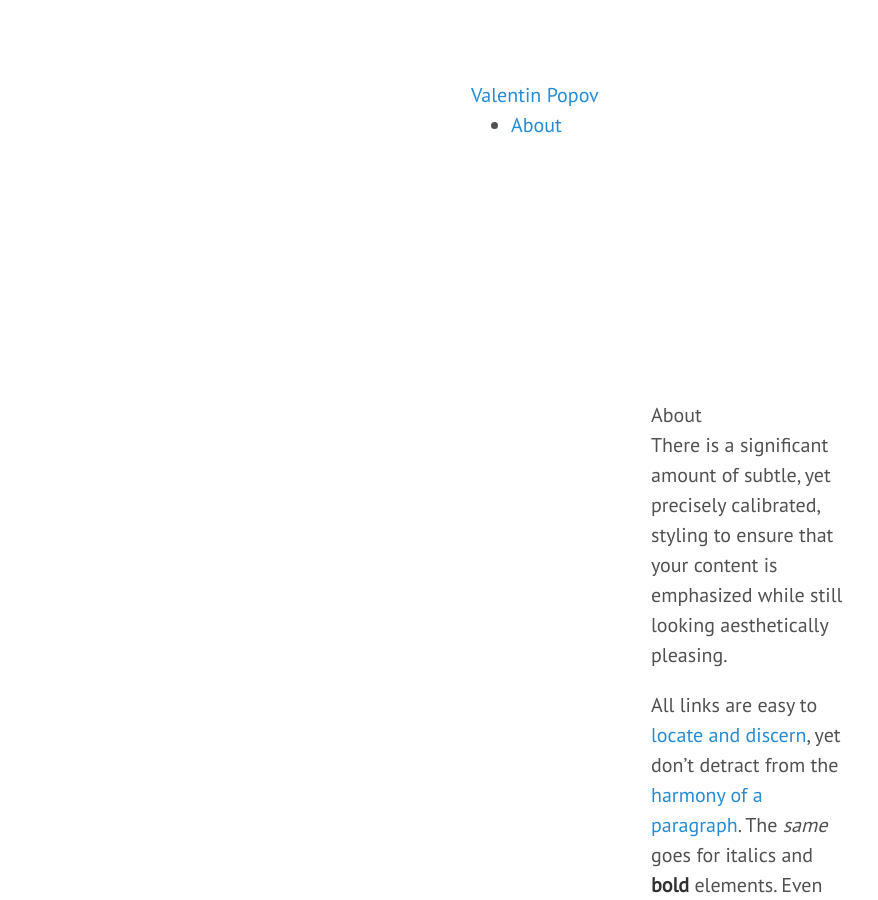
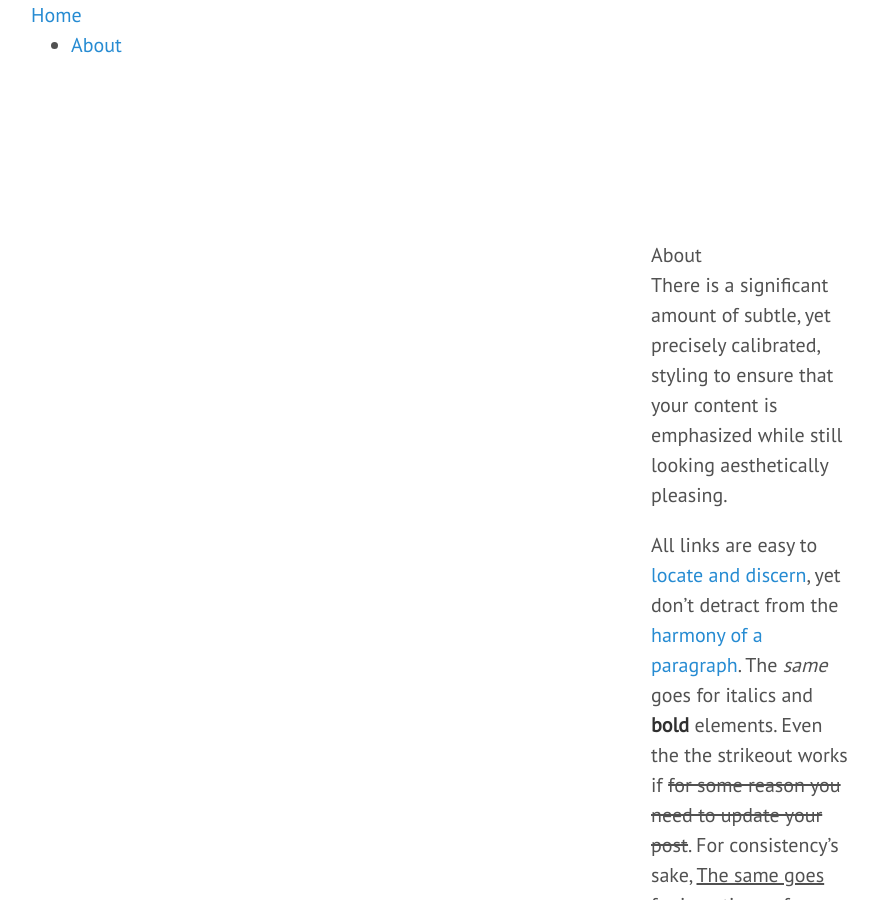
Before and after one commit to valentineus/popov.link, a Jekyll site: the page built from _pages/about.md, in a window 1280 px wide and 900 px high. Shown: the whole window, without its empty margins (249-1127 px from the left). Built offline with Jekyll 4.4.1, drawn with Linux system fonts in a browser that asks for light colours; nearby versions of some CDN libraries.

Commit message:
Page title

```diff
--- a/_includes/header.html
+++ b/_includes/header.html
@@ -1,24 +1,14 @@
-<section class="header">
-    <div class="container">
-        <div class="content">
-            <!-- Username -->
-            <a href="{{ site.baseurl | uri_escape }}">
-                <div class="name">{{ site.author.name | smartify | strip_html | normalize_whitespace }}</div>
-            </a>
-            <!-- Navigating -->
-            <nav>
-                <ul>
-                    {% for node in site.pages reversed %}
-                        {% if node.show == true %}
-                            <li class="nav-item">
-                                <a href="{{ node.url | relative_url | uri_escape }}">
-                                    <span>{{ node.title | smartify | strip_html | normalize_whitespace }}</span>
-                                </a>
-                            </li>
-                        {% endif %}
-                    {% endfor %}
-                </ul>
-            </nav>
-        </div>
-    </div>
+<section class="container">
+  <a href="{{ site.baseurl | uri_escape }}" class="navigation-title">Home</a>
+  <ul class="navigation-list float-right">
+    <li class="navigation-item">
+      {% for item in site.pages %}
+        {% if item.show == true %}
+          <a href="{{ item.url | relative_url | uri_escape }}" class="navigation-link">
+            {{ item.title | strip_newlines | strip_html | strip | normalize_whitespace | smartify }}
+          </a>
+        {% endif %}
+      {% endfor %}
+    </li>
+  </ul>
 </section>
```
